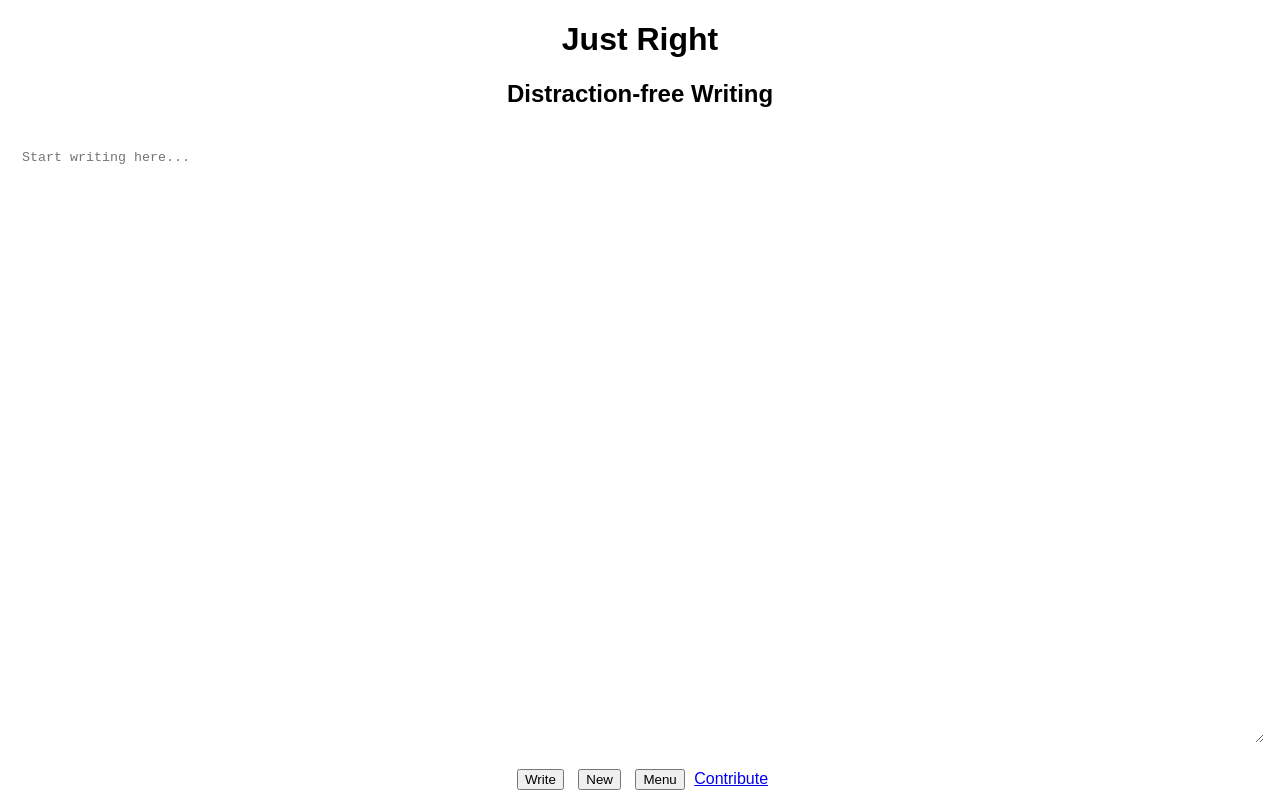
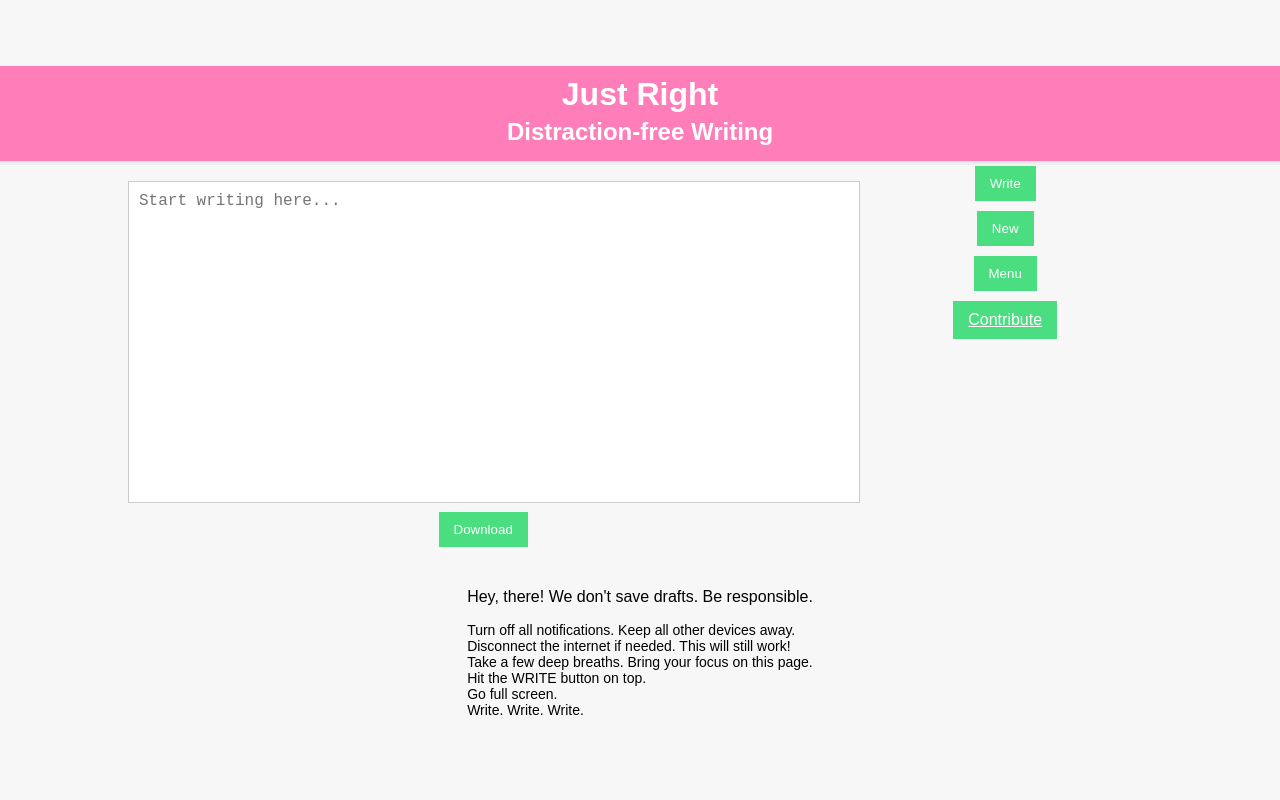
Before and after one commit to abhi2428063/justright, a plain HTML site: page index.html in a window 1280 px wide. Drawn offline with Linux system fonts and the light colour scheme.

Commit message:
Commit with feedback inclued for Styling and Write mode

```diff
--- a/index.html
+++ b/index.html
@@ -7,19 +7,33 @@
     <link rel="stylesheet" href="style.css">
 </head>
 <body>
-    <div id="container">
+    <div class="app-container">
         <header>
             <h1>Just Right</h1>
             <h2>Distraction-free Writing</h2>
         </header>
-        <main>
-            <textarea id="writing-area" placeholder="Start writing here..."></textarea>
-        </main>
+        <div class="main-content">
+            <div class="text-area-container">
+                <textarea id="writing-area" placeholder="Start writing here..."></textarea>
+                <button id="download-btn" class="action-btn">Download</button> <!-- Download button -->
+            </div>
+            <div class="sidebar">
+                <button id="write-btn" class="action-btn">Write</button>
+                <button id="new-btn" class="action-btn">New</button>
+                <button id="menu-btn" class="action-btn">Menu</button>
+                <a href="https://abhi.bearblog.dev/" target="_blank" class="contribute-btn action-btn">Contribute</a>
+            </div>
+        </div>
         <footer>
-            <button id="write-btn">Write</button>
-            <button id="new-btn">New</button>
-            <button id="menu-btn">Menu</button>
-            <a href="https://abhi.bearblog.dev/" target="_blank" id="contribute-btn">Contribute</a>
+            <p>Hey, there! We don't save drafts. Be responsible.</p>
+            <ul>
+                <li>Turn off all notifications. Keep all other devices away.</li>
+                <li>Disconnect the internet if needed. This will still work!</li>
+                <li>Take a few deep breaths. Bring your focus on this page.</li>
+                <li>Hit the WRITE button on top.</li>
+                <li>Go full screen.</li>
+                <li>Write. Write. Write.</li>
+            </ul>
         </footer>
     </div>
     <script src="script.js"></script>
--- a/script.js
+++ b/script.js
@@ -1,14 +1,33 @@
-// Add your scripts here
+// Script to handle the "Write" mode toggle
+let writeMode = false;
+
 document.getElementById('write-btn').addEventListener('click', function() {
-    // Implement write button behavior
+    writeMode = !writeMode; // Toggle the state of write mode
+    document.body.classList.toggle('write-mode', writeMode);
+    // Hide or show elements based on the write mode state
+    document.getElementById('new-btn').style.display = writeMode ? 'none' : 'inline-block';
+    document.getElementById('menu-btn').style.display = writeMode ? 'none' : 'inline-block';
+    document.querySelector('.contribute-btn').style.display = writeMode ? 'none' : 'inline-block';
 });
 
 document.getElementById('new-btn').addEventListener('click', function() {
-    // Implement new button behavior
+    if(confirm('Are you sure you want to clear the text?')) {
+        document.getElementById('writing-area').value = '';
+    }
 });
 
-document.getElementById('menu-btn').addEventListener('click', function() {
-    // Implement menu button behavior
+document.getElementById('download-btn').addEventListener('click', function() {
+    const text = document.getElementById('writing-area').value;
+    const blob = new Blob([text], { type: 'text/plain' });
+    const anchor = document.createElement('a');
+    anchor.download = "myText.txt";
+    anchor.href = window.URL.createObjectURL(blob);
+    anchor.target = "_blank";
+    anchor.style.display = "none";
+    document.body.appendChild(anchor);
+    anchor.click();
+    document.body.removeChild(anchor);
 });
 
-// Add more scripts as you need
+// Add the 'download-btn' to the HTML, assuming it is inside the 'text-area-container' div
+// <button id="download-btn">Download</button>
--- a/style.css
+++ b/style.css
@@ -1,39 +1,104 @@
-/* Add your styles here */
 body, html {
     height: 100%;
     margin: 0;
-    font-family: Arial, sans-serif;
+    background: #f7f7f7;
+    font-family: 'Arial', sans-serif;
 }
 
-#container {
+.app-container {
     display: flex;
     flex-direction: column;
-    height: 100%;
+    height: 100vh;
+    align-items: center;
+    justify-content: center;
+    text-align: center;
 }
 
 header {
-    text-align: center;
+    background-color: #ff7eb9;
+    color: white;
+    padding: 10px;
+    width: 100%;
+    box-shadow: 0 2px 4px rgba(0,0,0,0.1);
 }
 
-main {
-    flex: 1;
-    padding: 20px;
+h1 {
+    margin: 0;
 }
 
-#writing-area {
+h2 {
+    margin: 5px 0;
+}
+
+.main-content {
+    display: flex;
+    justify-content: space-around;
+    width: 80%;
+}
+
+.text-area-container {
+    flex-grow: 2;
+    margin-right: 20px;
+}
+
+textarea {
     width: 100%;
-    height: 100%;
+    height: 300px;
+    margin-top: 20px;
+    padding: 10px;
+    font-size: 16px;
+    border: 1px solid #ccc;
+    resize: none;
+}
+
+.sidebar {
+    flex-grow: 1;
+    display: flex;
+    flex-direction: column;
+    align-items: center;
+}
+
+button, .contribute-btn {
+    padding: 10px 15px;
+    margin: 5px 0;
+    background-color: #4ade80;
+    color: white;
     border: none;
-    outline: none;
+    cursor: pointer;
+}
+
+button:hover, .contribute-btn:hover {
+    background-color: #22c55e;
 }
 
 footer {
-    text-align: center;
-    padding: 10px;
+    margin-top: 20px;
 }
 
-button {
-    margin: 0 5px;
+footer p {
+    margin-bottom: 5px;
 }
 
-/* Add more styles as you see fit */
+footer ul {
+    list-style: none;
+    padding: 0;
+}
+
+footer ul li {
+    text-align: left;
+    font-size: 14px;
+}
+/* Additional styles for write mode */
+.write-mode header,
+.write-mode .sidebar,
+.write-mode footer {
+    display: none; /* Hide elements when in write mode */
+}
+
+.write-mode .text-area-container {
+    width: 100%; /* Make the text area full width */
+}
+
+.write-mode textarea {
+    height: 90vh; /* Make the textarea take up more screen space */
+}
```
